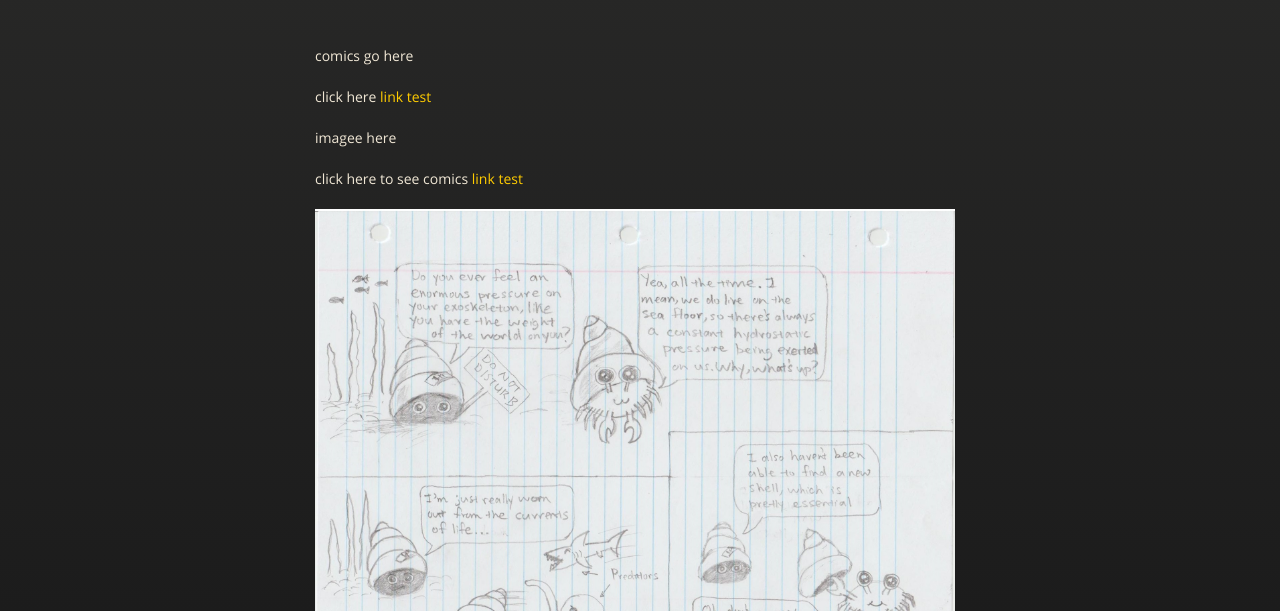
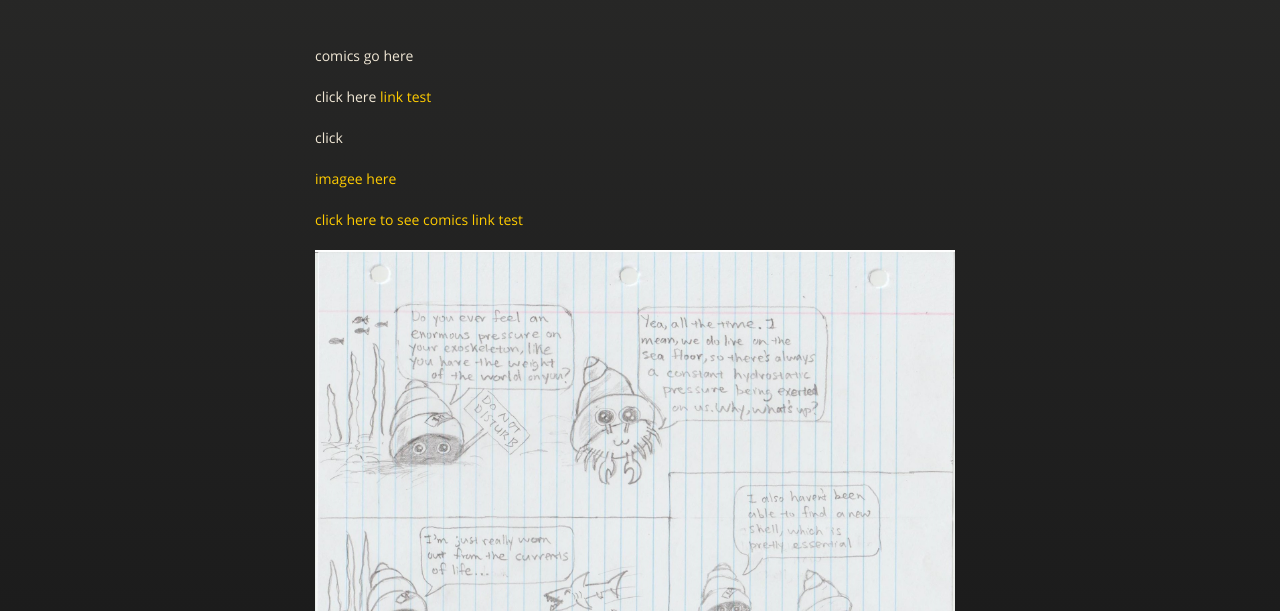
Before and after one commit to h397wang/h397wang.github.io, a plain HTML site: page projects/projects.html in a window 1280 px wide. Shown: the part 189-800 px from the top of the page. Drawn offline with nearby package versions, Linux system fonts and the light colour scheme; files whose address does not match are found by name.

Commit message:
Update projects.html

```diff
--- a/projects/projects.html
+++ b/projects/projects.html
@@ -38,6 +38,7 @@
         <p>comics go here</p>
 
 <p>click here <a href="http://h397wang.github.io/SpaceTTT/">link test</a></p>
+<p> click <a href="http://h397wang.github.io/Arduino-RC-Car/" new link</a></p>
 <p> imagee here </p>
 <p> <p>click here to see comics <a href="http://h397wang.github.io/comics">link test</a></p>
 
```
